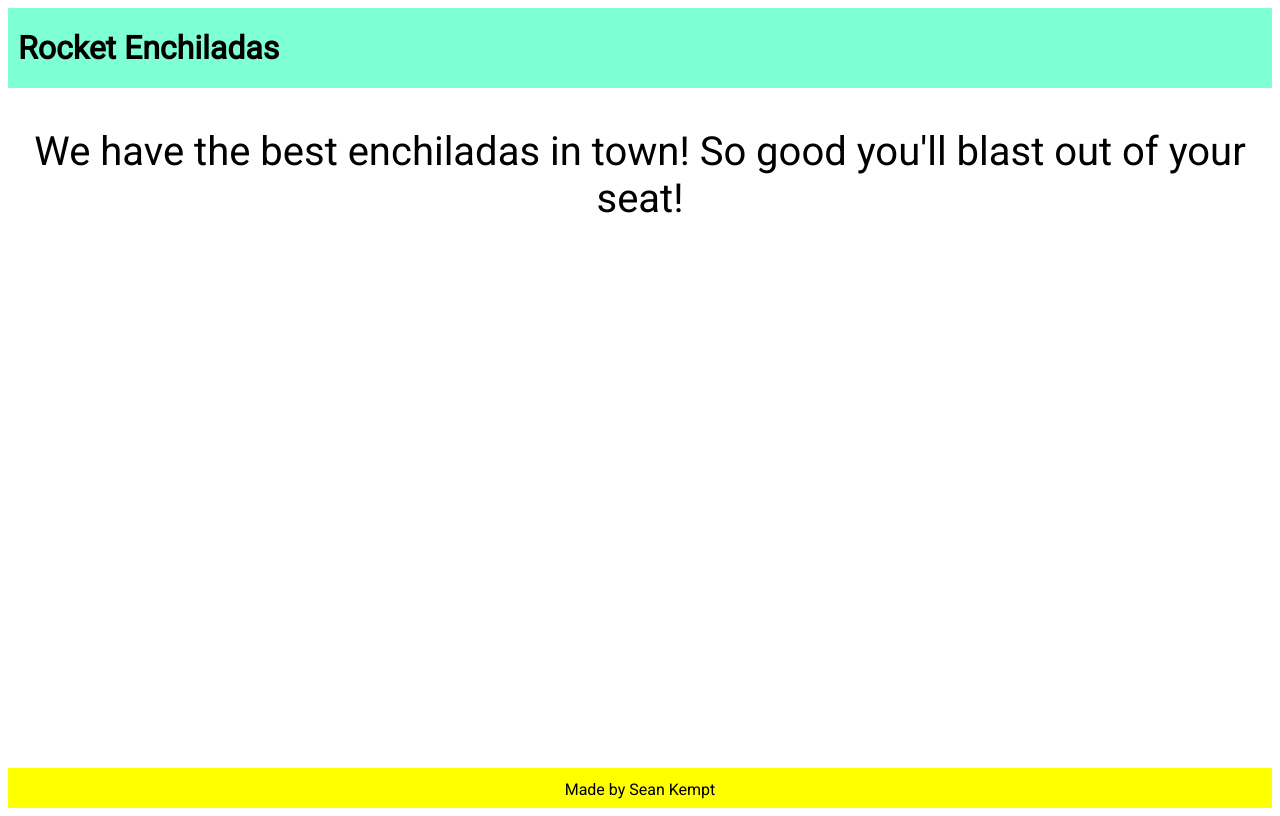
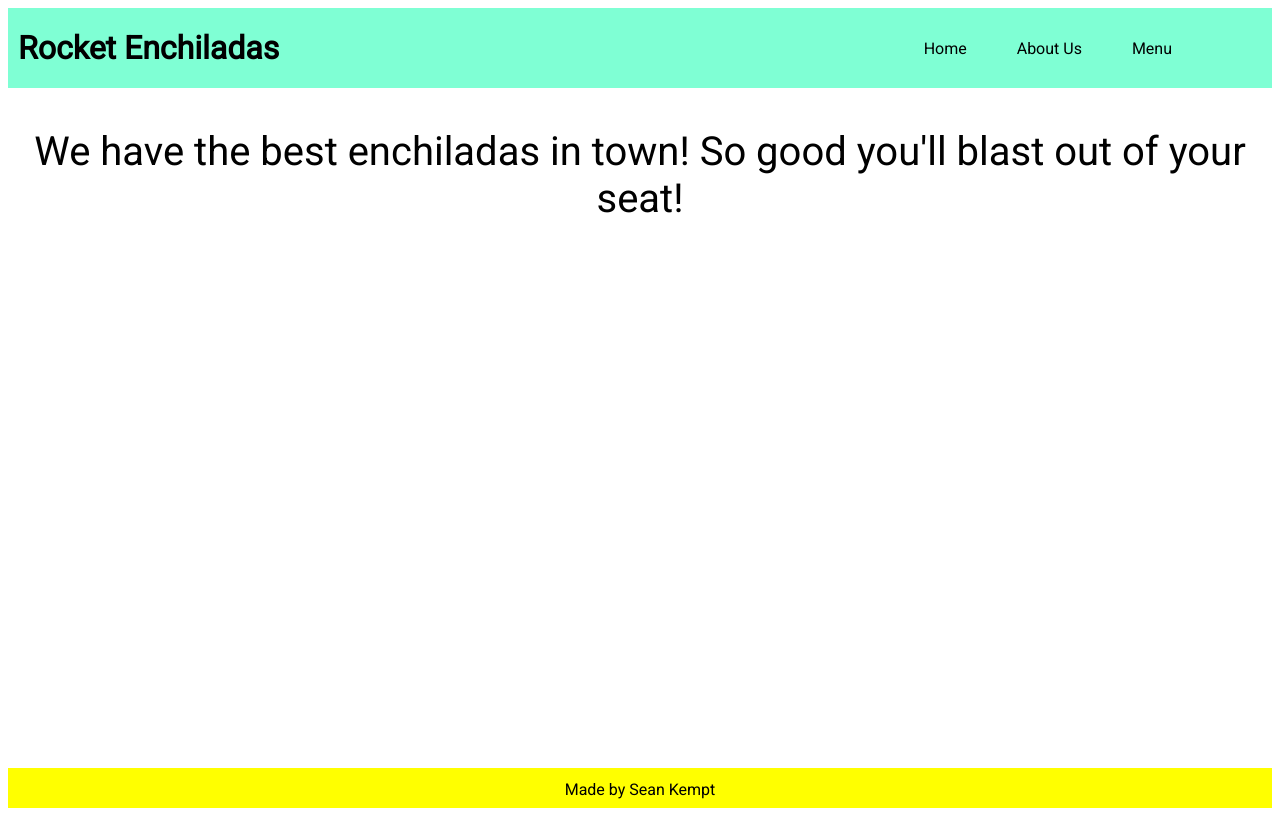
Before and after one commit to SeanKempt/Restaurant-Page, a website built with webpack: page dist/index.html in a window 1280 px wide. Built offline with nearby package versions, Linux system fonts and the light colour scheme; files whose address does not match are found by name.

Commit message:
feat: add navigation elements to header

```diff
--- a/src/index.js
+++ b/src/index.js
@@ -1,3 +1,3 @@
-import { intializePage } from "./pageload.js";
+import { intializePage } from "./modules/pageload.js";
 console.log("hello world");
 intializePage();
--- a/src/pageload.js
+++ b/src/modules/pageload.js
@@ -3,9 +3,23 @@ const content = document.getElementById("content");
 function createHeader() {
   const header = document.createElement("div");
   header.id = "header";
+  //creates restaraunt name
   const title = document.createElement("h1");
   title.textContent = "Rocket Enchiladas";
   header.appendChild(title);
+
+  //create navigation for various pages
+  const ul = document.createElement("ul");
+  const li = document.createElement("li");
+  const li1 = document.createElement("li");
+  const li2 = document.createElement("li");
+  li.textContent = "Home";
+  li1.textContent = "About Us";
+  li2.textContent = "Menu";
+  header.appendChild(ul);
+  ul.appendChild(li);
+  ul.appendChild(li1);
+  ul.appendChild(li2);
   return header;
 }
 
--- a/src/style.css
+++ b/src/style.css
@@ -14,6 +14,19 @@ body {
     background-color: aquamarine;
     height: 10vh;
     padding-left: 10px;
+    display: flex;
+}
+
+#header ul {
+    list-style: none;
+    display: flex;
+    margin-left: auto;
+    margin-right: 100px;
+    align-items: center;
+}
+
+#header li {
+    margin-left: 50px;
 }
 
 #main {
```
Also changed, not shown: dist/main.js.
